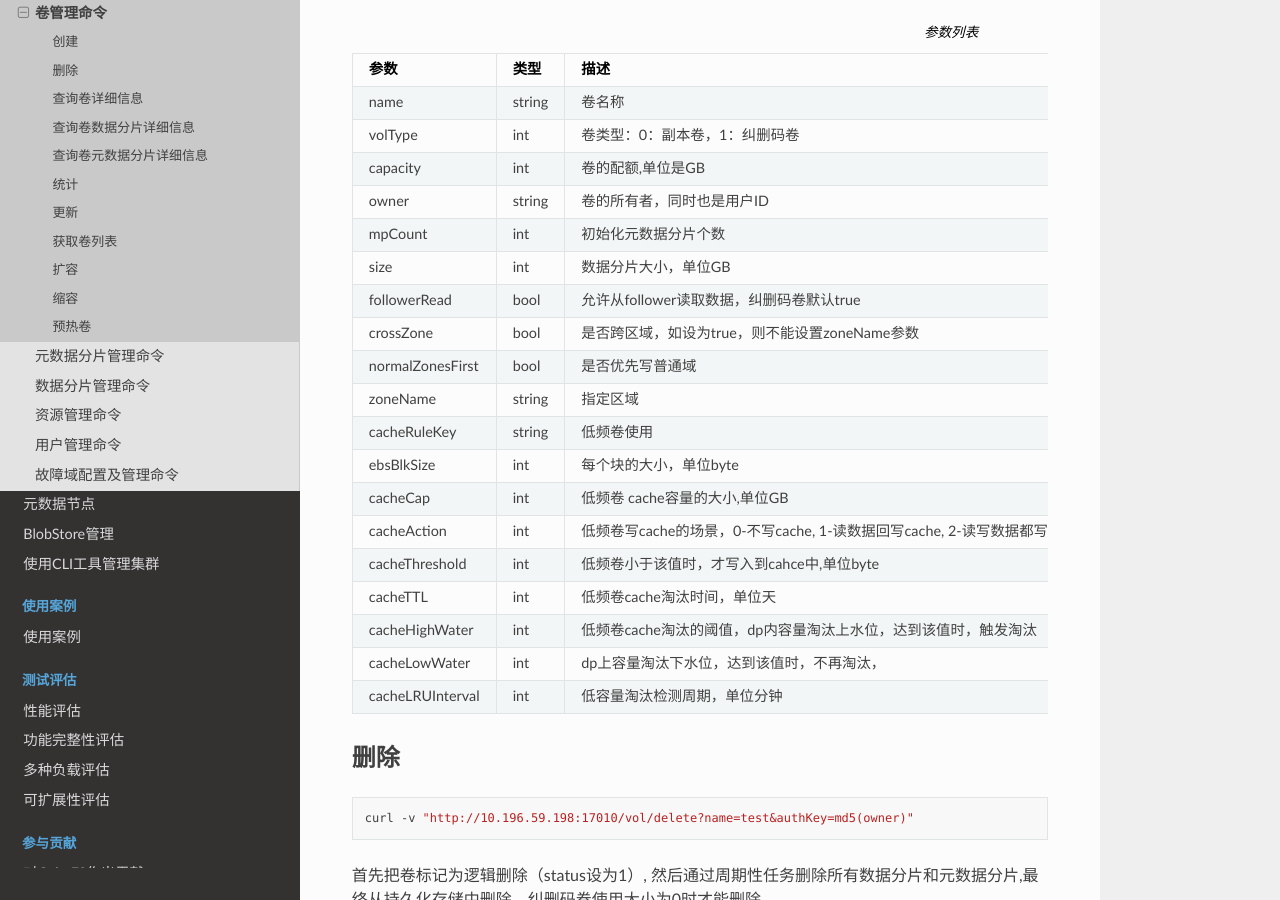
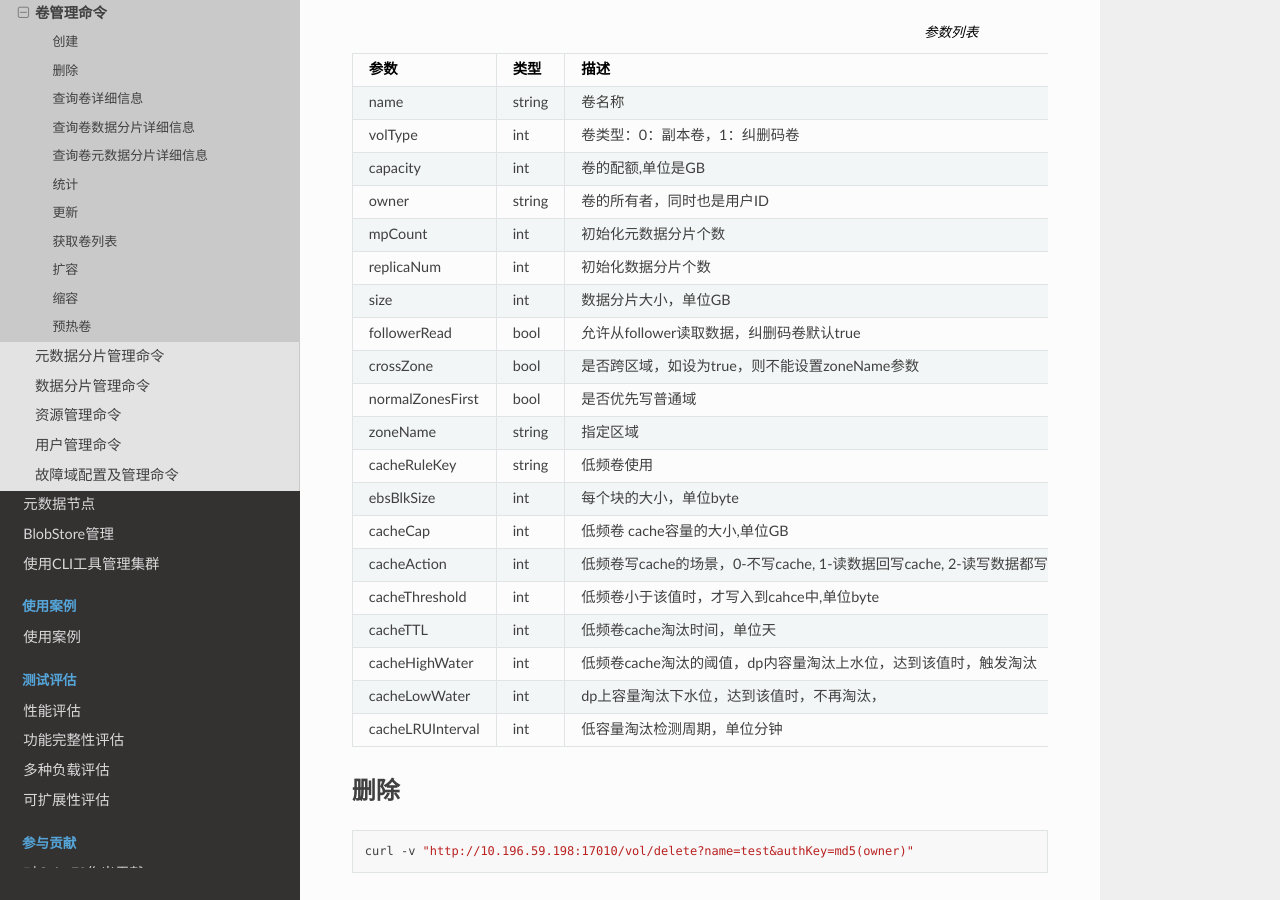
Before and after one commit to cubefs/docs-zh, a Sphinx documentation site: the page built from docs/source/admin-api/master/volume.rst, in a window 1280 px wide and 900 px high, scrolled down 450 px. Built offline with Sphinx 7.4.7 and the Read the Docs theme 2.0.0, drawn with Linux system fonts in a browser that asks for light colours.

Commit message:
Update volume.rst

```diff
--- a/docs/source/admin-api/master/volume.rst
+++ b/docs/source/admin-api/master/volume.rst
@@ -21,6 +21,7 @@ CubeFS以 **Owner** 参数作为用户ID。在创建卷时，如果集群中没
    "capacity", "int", "卷的配额,单位是GB", "是", "无"
    "owner", "string", "卷的所有者，同时也是用户ID", "是", "无"
    "mpCount", "int", "初始化元数据分片个数", "否", "3"
+   "replicaNum", "int", "初始化数据分片个数", "否", "3"
    "size", "int", "数据分片大小，单位GB", "否", "120"
    "followerRead", "bool", "允许从follower读取数据，纠删码卷默认true", "否", "false"
    "crossZone", "bool", "是否跨区域，如设为true，则不能设置zoneName参数", "否", "false"
```
